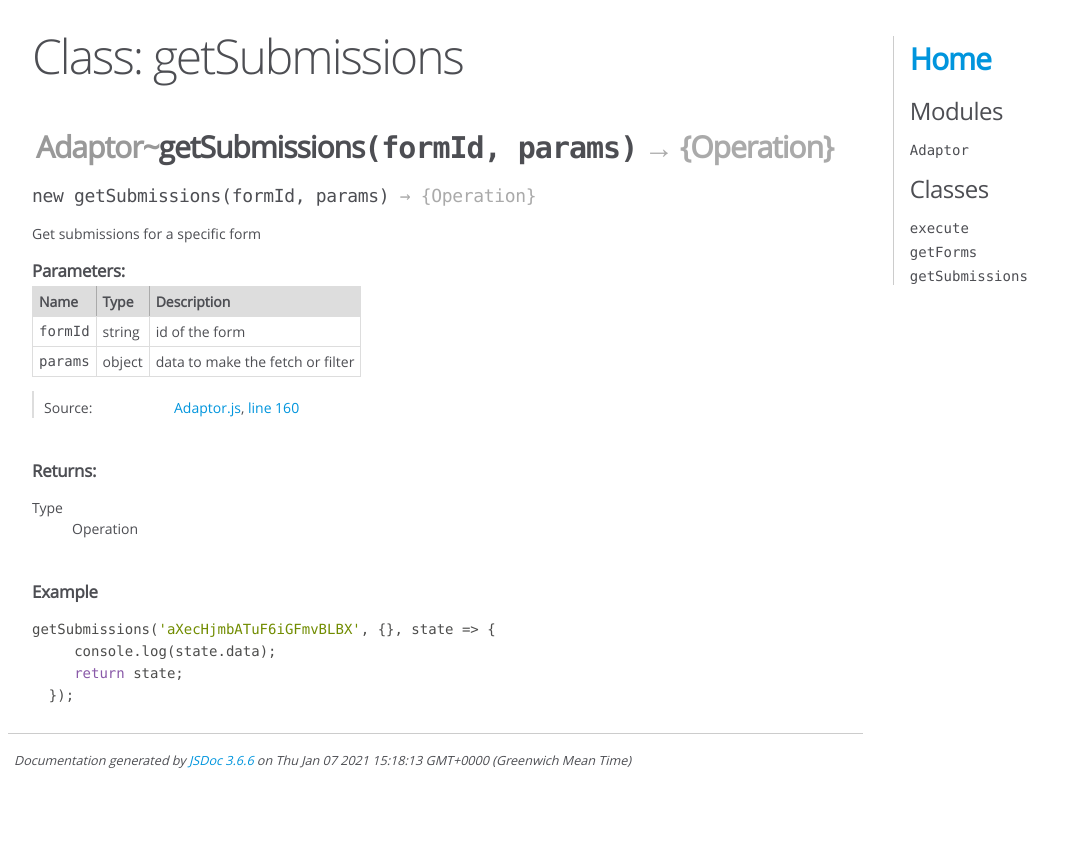
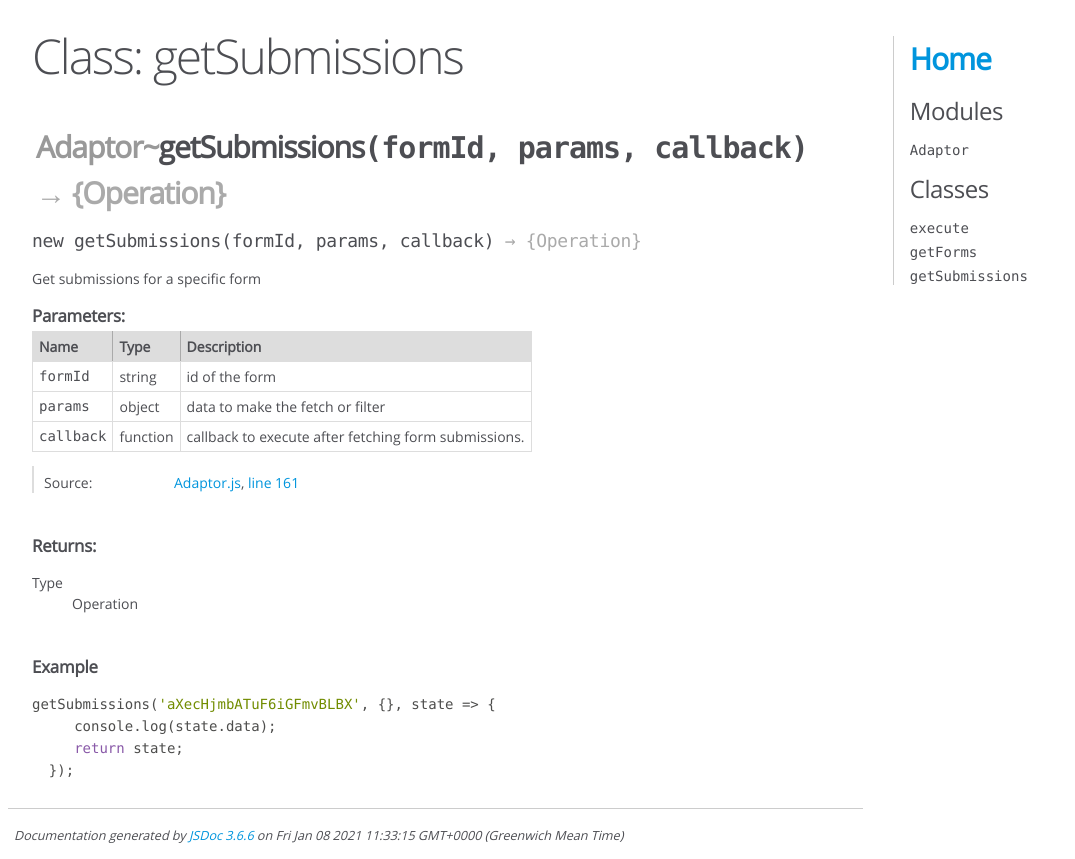
Before and after one commit to OpenFn/language-kobotoolbox, a website: page docs/module-Adaptor-getSubmissions.html in a window 1280 px wide. Shown: the whole page, without its empty margins (0-1075 px from the left). Before the commit the page ends 800 px from the top, so only its background shows below. Drawn offline with Linux system fonts and the light colour scheme.

Commit message:
update doc for getSubmission

```diff
--- a/docs/module-Adaptor-getSubmissions.html
+++ b/docs/module-Adaptor-getSubmissions.html
@@ -29,7 +29,7 @@
 <header>
 
         <h2><span class="attribs"><span class="type-signature"></span></span>
-            <span class="ancestors"><a href="module-Adaptor.html">Adaptor</a>~</span>getSubmissions<span class="signature">(formId, params)</span><span class="type-signature"> &rarr; {Operation}</span></h2>
+            <span class="ancestors"><a href="module-Adaptor.html">Adaptor</a>~</span>getSubmissions<span class="signature">(formId, params, callback)</span><span class="type-signature"> &rarr; {Operation}</span></h2>
 
 
 </header>
@@ -42,7 +42,7 @@
 
 
 
-    <h4 class="name" id="getSubmissions"><span class="type-signature"></span>new getSubmissions<span class="signature">(formId, params)</span><span class="type-signature"> &rarr; {Operation}</span></h4>
+    <h4 class="name" id="getSubmissions"><span class="type-signature"></span>new getSubmissions<span class="signature">(formId, params, callback)</span><span class="type-signature"> &rarr; {Operation}</span></h4>
 
 
 
@@ -129,6 +129,29 @@
         </tr>
 
 
+
+        <tr>
+
+                <td class="name"><code>callback</code></td>
+
+
+            <td class="type">
+
+
+<span class="param-type">function</span>
+
+
+
+            </td>
+
+
+
+
+
+            <td class="description last">callback to execute after fetching form submissions.</td>
+        </tr>
+
+
     </tbody>
 </table>
 
@@ -166,7 +189,7 @@
 
     <dt class="tag-source">Source:</dt>
     <dd class="tag-source"><ul class="dummy"><li>
-        <a href="Adaptor.js.html">Adaptor.js</a>, <a href="Adaptor.js.html#line160">line 160</a>
+        <a href="Adaptor.js.html">Adaptor.js</a>, <a href="Adaptor.js.html#line161">line 161</a>
     </li></ul></dd>
 
 
@@ -260,7 +283,7 @@
 <br class="clear">
 
 <footer>
-    Documentation generated by <a href="https://github.com/jsdoc/jsdoc">JSDoc 3.6.6</a> on Thu Jan 07 2021 15:18:13 GMT+0000 (Greenwich Mean Time)
+    Documentation generated by <a href="https://github.com/jsdoc/jsdoc">JSDoc 3.6.6</a> on Fri Jan 08 2021 11:33:15 GMT+0000 (Greenwich Mean Time)
 </footer>
 
 <script> prettyPrint(); </script>
```
Also changed, not shown: docs/Adaptor.js.html (+3 -2 lines), docs/index.html (+1 -1 lines), docs/module-Adaptor-execute.html (+1 -1 lines), docs/module-Adaptor-getForms.html (+2 -2 lines), docs/module-Adaptor.html (+1 -1 lines).
